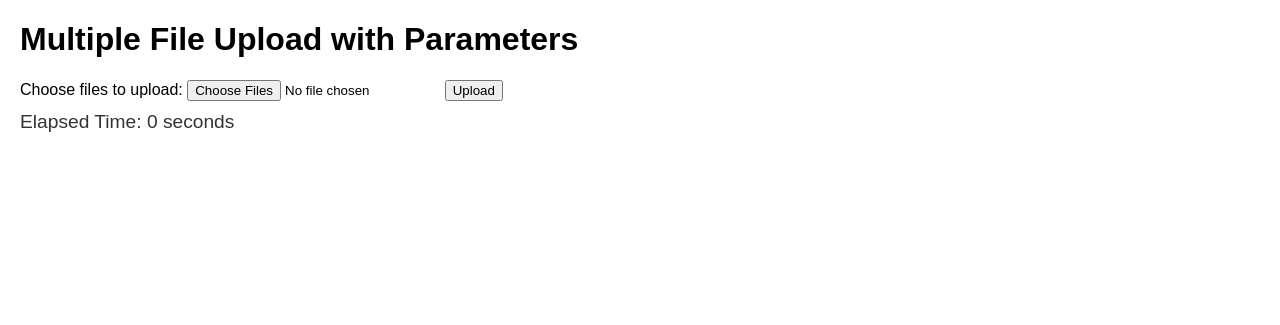
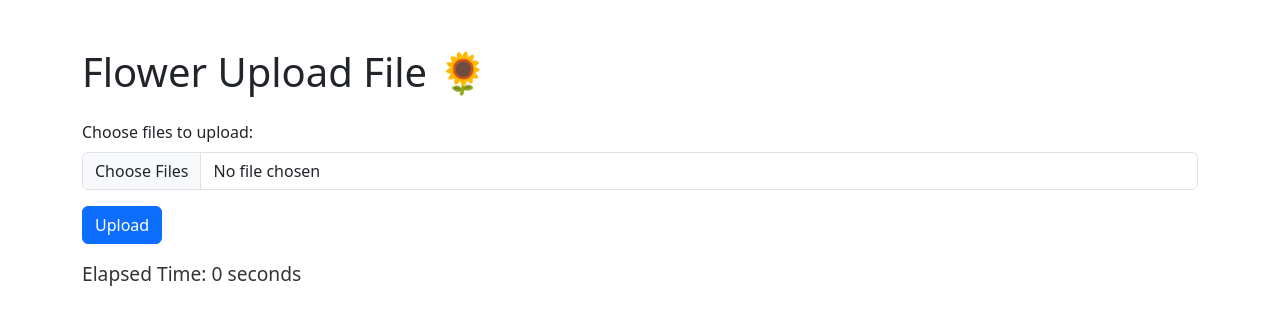
Before and after one commit to Minamic981/flask-upload-file, a Flask app: template templates/eexample.html in a window 1280 px wide. Shown: the top 325 px of the page. Run offline with Flask 3, Linux system fonts and the light colour scheme; the template is opened without the code that fills it, so the values that code supplies are empty; some libraries are stand-ins or nearby versions.

Commit message:
add beta-1-1 style for upload file

```diff
--- /dev/null
+++ b/static/uploadss.js
@@ -0,0 +1,125 @@
+let stopwatchInterval;
+let elapsedTime = 0;
+
+function startStopwatch() {
+    elapsedTime = 0;
+    const stopwatchDisplay = document.getElementById('stopwatch');
+    stopwatchDisplay.textContent = `Elapsed Time: 0 seconds`;
+
+    stopwatchInterval = setInterval(() => {
+        elapsedTime++;
+        stopwatchDisplay.textContent = `Elapsed Time: ${elapsedTime} seconds`;
+    }, 1000);
+}
+
+function stopStopwatch() {
+    clearInterval(stopwatchInterval);
+}
+
+async function uploadChunk(chunk, fileName, chunkNumber, totalChunks) {
+    const formData = new FormData();
+    formData.append('file', chunk);
+    formData.append('filename', fileName);
+    formData.append('chunkNumber', chunkNumber);
+    formData.append('totalChunks', totalChunks);
+
+    const response = await fetch('/upload', {
+        method: 'POST',
+        body: formData
+    });
+
+    if (!response.ok) {
+        throw new Error(`Failed to upload chunk ${chunkNumber} of file ${fileName}.`);
+    }
+
+    return await response.text();
+}
+
+async function handleFileUpload(file) {
+    const chunkSize = 2 * 1024 * 1024; // 2MB
+    const totalChunks = Math.ceil(file.size / chunkSize);
+    const fileName = file.name;
+    const chunks = [];
+
+    for (let i = 0; i < totalChunks; i++) {
+        const start = i * chunkSize;
+        const end = Math.min(start + chunkSize, file.size);
+        const chunk = file.slice(start, end);
+
+        chunks.push(() => uploadChunk(chunk, fileName, i + 1, totalChunks));
+    }
+
+    return { fileName, chunks };
+}
+
+async function uploadChunksInBatches(chunks, batchSize) {
+    for (let i = 0; i < chunks.length; i += batchSize) {
+        const batch = chunks.slice(i, i + batchSize).map(fn => fn());
+        await Promise.all(batch);
+    }
+}
+
+async function getDownloadLink(filename) {
+    try {
+        const response = await fetch(`/getlink?filename=${encodeURIComponent(filename)}`);
+        if (!response.ok) {
+            throw new Error('Failed to get download link.');
+        }
+        const link = await response.text();
+        return link;
+    } catch (error) {
+        console.error('Error fetching download link:', error);
+        return null;
+    }
+}
+
+async function handleSubmit(event) {
+    event.preventDefault();
+    const fileInput = document.getElementById('file');
+    const files = Array.from(fileInput.files);
+    const linksContainer = document.getElementById('download-links');
+    linksContainer.innerHTML = ''; // Clear previous links
+
+    if (files.length === 0) {
+        document.getElementById('message').textContent = 'Please select files to upload.';
+        return;
+    }
+
+    startStopwatch();
+
+    try {
+        const allChunks = [];
+        const uploadedFiles = [];
+
+        for (const file of files) {
+            const { fileName, chunks } = await handleFileUpload(file);
+            allChunks.push(...chunks);
+            uploadedFiles.push(fileName);
+        }
+
+        await uploadChunksInBatches(allChunks, 4); // Upload 4 chunks at a time
+
+        stopStopwatch();
+        document.getElementById('message').textContent = 'All files uploaded successfully!';
+
+        // Display download links
+        for (const fileName of uploadedFiles) {
+            const link = await getDownloadLink(fileName);
+            if (link) {
+                const linkElement = document.createElement('a');
+                linkElement.href = link;
+                linkElement.textContent = 'Link';
+                linkElement.target = '_blank';
+
+                const listItem = document.createElement('div');
+                listItem.textContent = `Download ${fileName}: `;
+                listItem.appendChild(linkElement);
+
+                linksContainer.appendChild(listItem);
+            }
+        }
+    } catch (error) {
+        stopStopwatch();
+        document.getElementById('message').textContent = `Error: ${error.message}`;
+    }
+}
--- a/templates/eexample.html
+++ b/templates/eexample.html
@@ -3,163 +3,43 @@
 <head>
     <meta charset="UTF-8">
     <meta name="viewport" content="width=device-width, initial-scale=1.0">
-    <title>Multiple File Upload with Parameters</title>
+    <title>Flower File Upload</title>
+    <link rel="icon" href="{{url_for('static', filename='flower.ico')}}" type="image/x-icon">
+    <meta name="theme-color" content="#FFFF00">
+    <!-- Bootstrap CSS -->
+    <link href="https://cdn.jsdelivr.net/npm/bootstrap@5.3.0-alpha1/dist/css/bootstrap.min.css" rel="stylesheet">
     <style>
-        body {
-            font-family: Arial, sans-serif;
-            margin: 20px;
-        }
         .stopwatch {
-            margin-top: 10px;
             font-size: 1.2em;
             color: #333;
         }
         .message {
-            margin-top: 10px;
             color: green;
         }
         .download-links {
             margin-top: 10px;
         }
     </style>
-    <script>
-        let stopwatchInterval;
-        let elapsedTime = 0;
-
-        function startStopwatch() {
-            elapsedTime = 0;
-            const stopwatchDisplay = document.getElementById('stopwatch');
-            stopwatchDisplay.textContent = `Elapsed Time: 0 seconds`;
-
-            stopwatchInterval = setInterval(() => {
-                elapsedTime++;
-                stopwatchDisplay.textContent = `Elapsed Time: ${elapsedTime} seconds`;
-            }, 1000);
-        }
-
-        function stopStopwatch() {
-            clearInterval(stopwatchInterval);
-        }
-
-        async function uploadChunk(chunk, fileName, chunkNumber, totalChunks) {
-            const formData = new FormData();
-            formData.append('file', chunk);
-            formData.append('filename', fileName);
-            formData.append('chunkNumber', chunkNumber);
-            formData.append('totalChunks', totalChunks);
-
-            const response = await fetch('/upload', {
-                method: 'POST',
-                body: formData
-            });
-
-            if (!response.ok) {
-                throw new Error(`Failed to upload chunk ${chunkNumber} of file ${fileName}.`);
-            }
-
-            return await response.text();
-        }
-
-        async function handleFileUpload(file) {
-            const chunkSize = 2 * 1024 * 1024; // 2MB
-            const totalChunks = Math.ceil(file.size / chunkSize);
-            const fileName = file.name;
-            const chunks = [];
-
-            for (let i = 0; i < totalChunks; i++) {
-                const start = i * chunkSize;
-                const end = Math.min(start + chunkSize, file.size);
-                const chunk = file.slice(start, end);
-
-                chunks.push(() => uploadChunk(chunk, fileName, i + 1, totalChunks));
-            }
-
-            return { fileName, chunks };
-        }
-
-        async function uploadChunksInBatches(chunks, batchSize) {
-            for (let i = 0; i < chunks.length; i += batchSize) {
-                const batch = chunks.slice(i, i + batchSize).map(fn => fn());
-                await Promise.all(batch);
-            }
-        }
-
-        async function getDownloadLink(filename) {
-            try {
-                const response = await fetch(`/getlink?filename=${encodeURIComponent(filename)}`);
-                if (!response.ok) {
-                    throw new Error('Failed to get download link.');
-                }
-                const link = await response.text();
-                return link;
-            } catch (error) {
-                console.error('Error fetching download link:', error);
-                return null;
-            }
-        }
-
-        async function handleSubmit(event) {
-            event.preventDefault();
-            const fileInput = document.getElementById('file');
-            const files = Array.from(fileInput.files);
-            const linksContainer = document.getElementById('download-links');
-            linksContainer.innerHTML = ''; // Clear previous links
-
-            if (files.length === 0) {
-                document.getElementById('message').textContent = 'Please select files to upload.';
-                return;
-            }
-
-            startStopwatch();
-
-            try {
-                const allChunks = [];
-                const uploadedFiles = [];
-
-                for (const file of files) {
-                    const { fileName, chunks } = await handleFileUpload(file);
-                    allChunks.push(...chunks);
-                    uploadedFiles.push(fileName);
-                }
-
-                await uploadChunksInBatches(allChunks, 4); // Upload 4 chunks at a time
-
-                stopStopwatch();
-                document.getElementById('message').textContent = 'All files uploaded successfully!';
-
-                // Display download links
-                for (const fileName of uploadedFiles) {
-                    const link = await getDownloadLink(fileName);
-                    if (link) {
-                        const linkElement = document.createElement('a');
-                        linkElement.href = link;
-                        linkElement.textContent = 'Link';
-                        linkElement.target = '_blank';
-
-                        const listItem = document.createElement('div');
-                        listItem.textContent = `Download ${fileName}: `;
-                        listItem.appendChild(linkElement);
-
-                        linksContainer.appendChild(listItem);
-                    }
-                }
-            } catch (error) {
-                stopStopwatch();
-                document.getElementById('message').textContent = `Error: ${error.message}`;
-            }
-        }
-    </script>
+    <script src="{{url_for('static', filename='uploadss.js')}}"></script>
 </head>
 <body>
-    <h1>Multiple File Upload with Parameters</h1>
-    <form id="uploadForm" onsubmit="handleSubmit(event)">
-        <label for="file">Choose files to upload:</label>
-        <input type="file" id="file" name="file" multiple required>
-        <button type="submit">Upload</button>
-    </form>
+    <div class="container my-5">
+        <h1 class="mb-4">Flower Upload File 🌻</h1>
 
-    <div class="stopwatch" id="stopwatch">Elapsed Time: 0 seconds</div>
-    <div class="message" id="message"></div>
-    <div class="download-links" id="download-links"></div>
+        <form id="uploadForm" onsubmit="handleSubmit(event)">
+            <div class="mb-3">
+                <label for="file" class="form-label">Choose files to upload:</label>
+                <input type="file" class="form-control" id="file" name="file" multiple required>
+            </div>
+            <button type="submit" class="btn btn-primary">Upload</button>
+        </form>
+
+        <div class="stopwatch mt-3" id="stopwatch">Elapsed Time: 0 seconds</div>
+        <div class="message mt-2" id="message"></div>
+        <div class="download-links mt-3" id="download-links"></div>
+    </div>
+
+    <!-- Bootstrap JS -->
+    <script src="https://cdn.jsdelivr.net/npm/bootstrap@5.3.0-alpha1/dist/js/bootstrap.bundle.min.js"></script>
 </body>
 </html>
```
